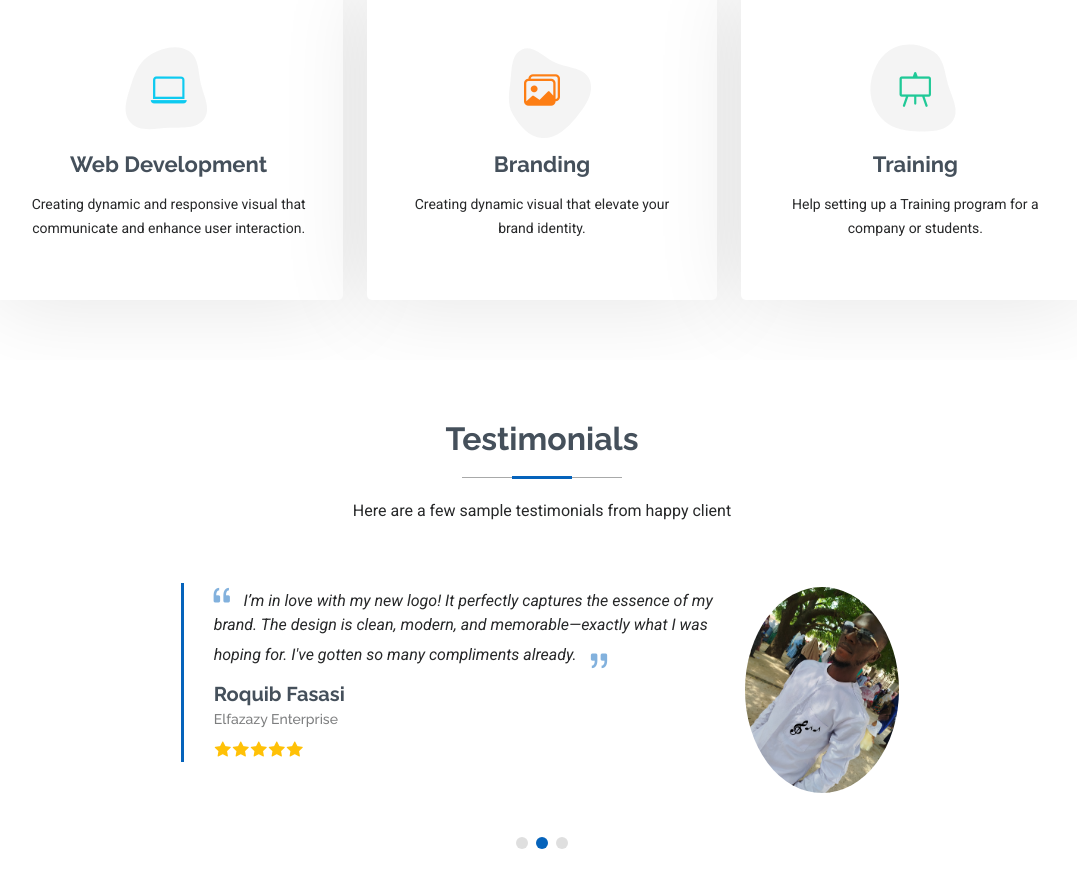
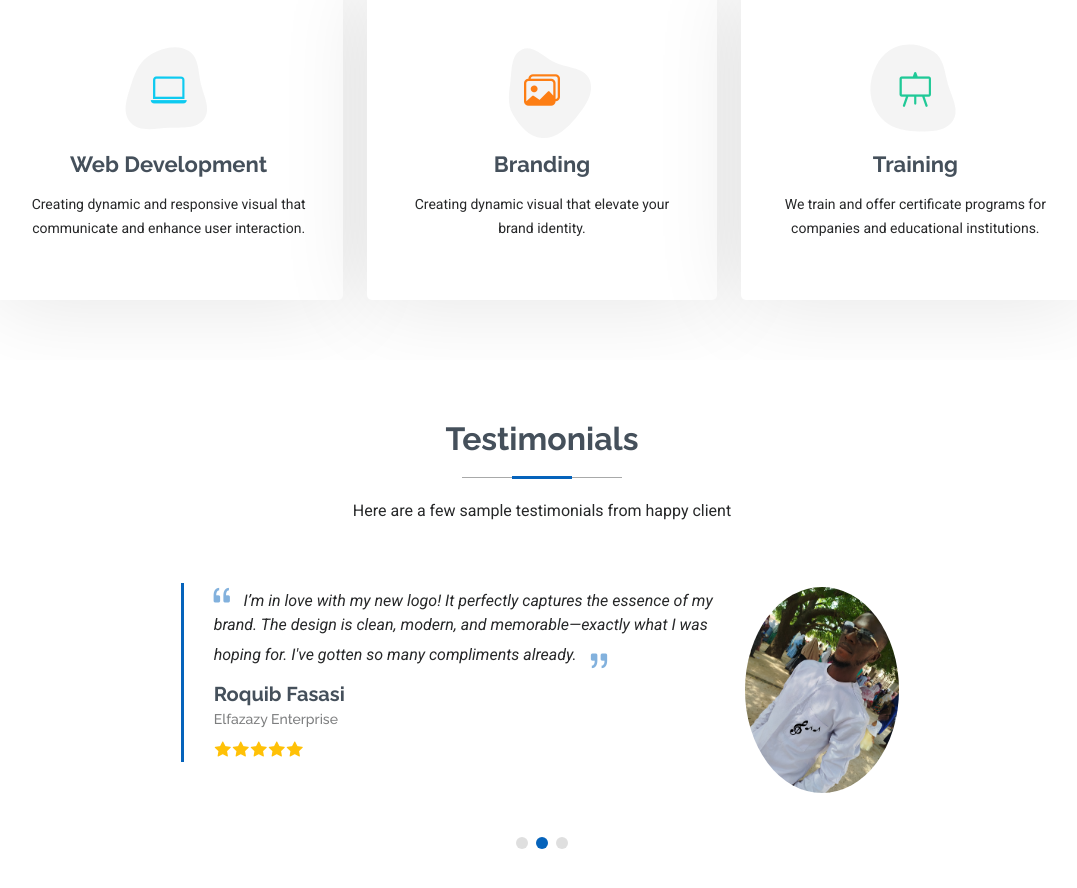
Before and after one commit to ToplinMultimedia/tolulope-hazzan, a plain HTML site: page index.html in a window 1280 px wide. Shown: the part 3856-4744 px from the top of the page, without its empty margins (178-1255 px from the left). Drawn offline with Linux system fonts and the light colour scheme.

Commit message:
Update index.html

```diff
--- a/index.html
+++ b/index.html
@@ -389,7 +389,7 @@
               <a href="#" class="stretched-link">
                 <h3>Training</h3>
               </a>
-              <p>Help setting up a Training program for a company or students.</p>
+              <p>We train and offer certificate programs for companies and educational institutions.</p>
             </div>
           </div><!-- End Service Item -->
 
```
